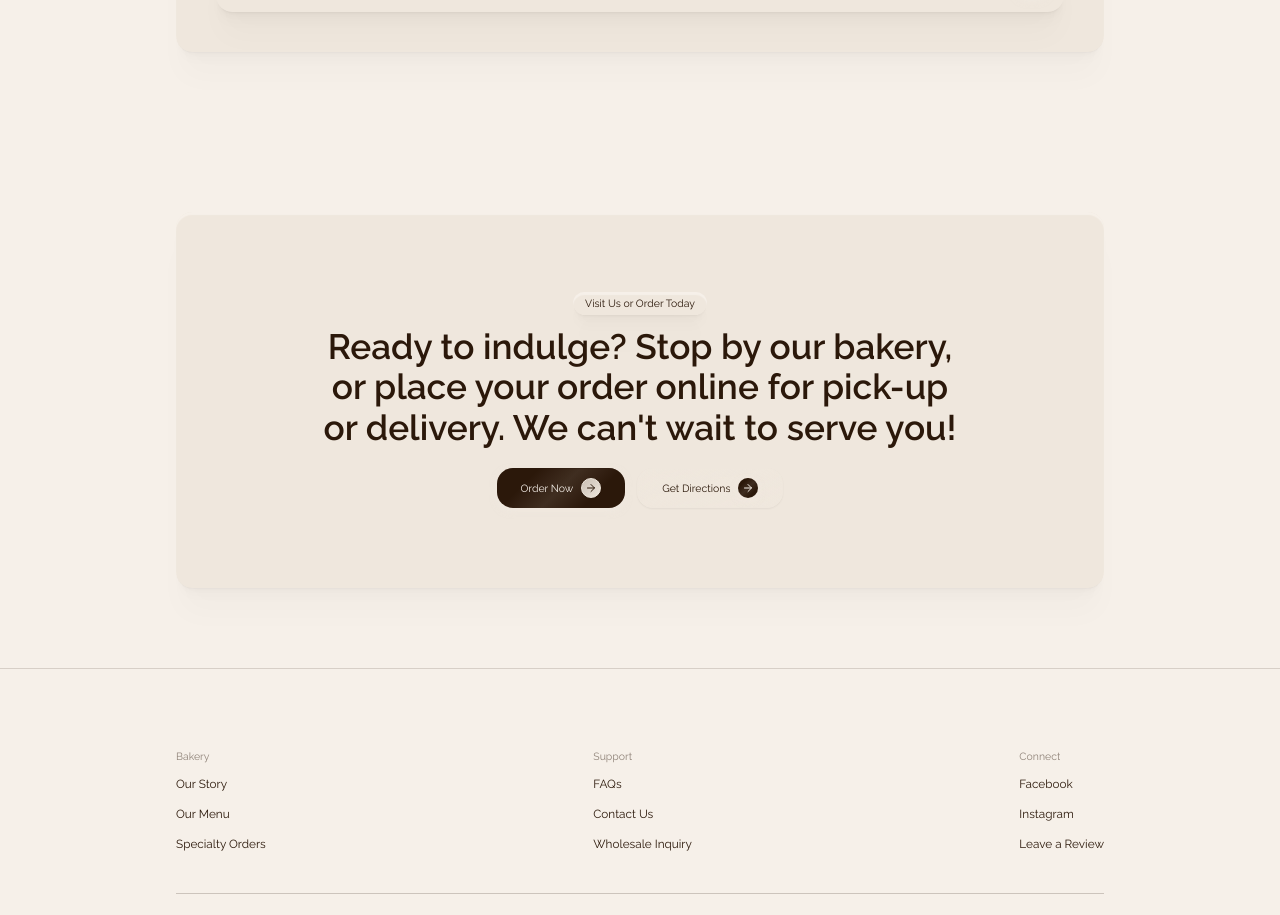
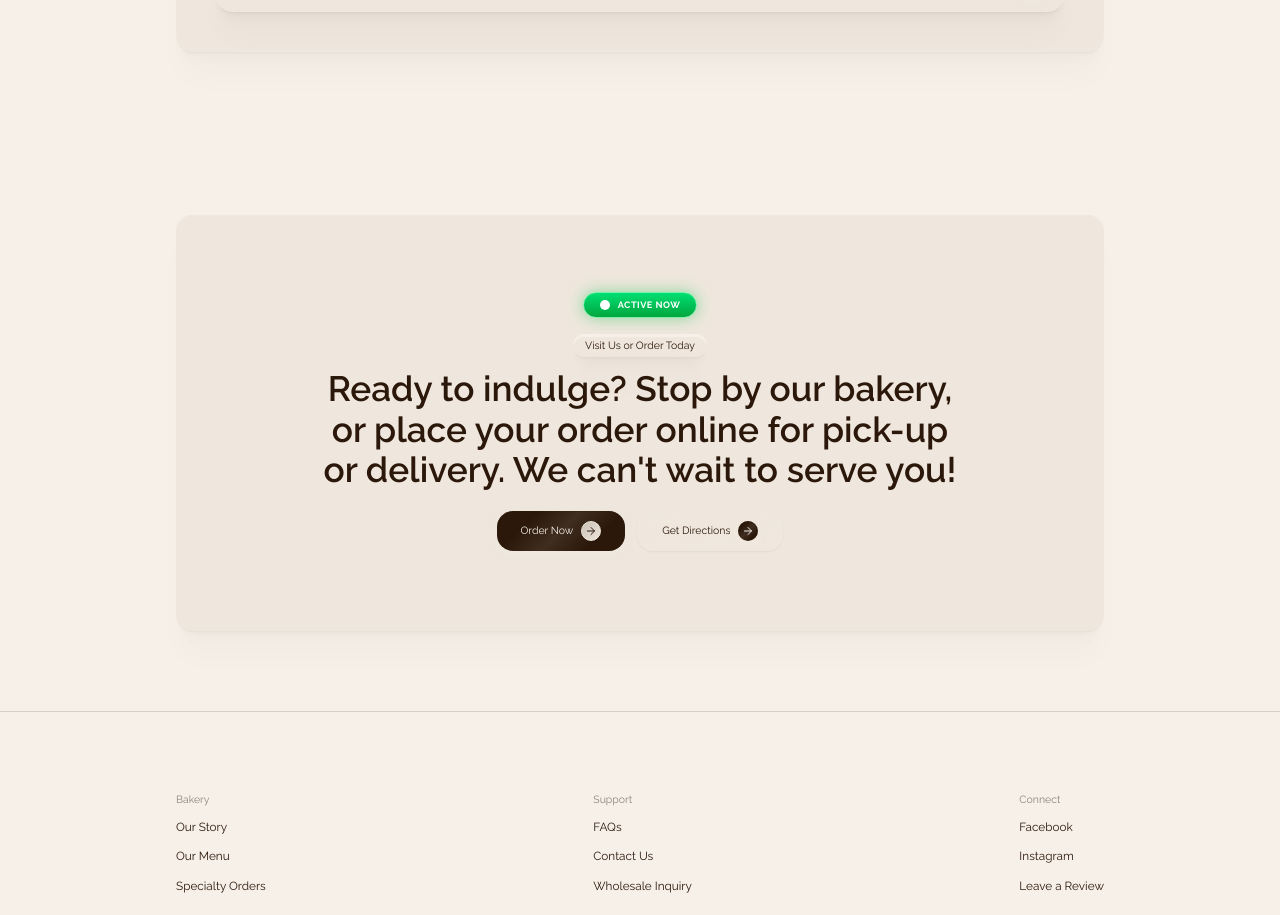
Before and after one commit to kudinDmitriyUp/8ba83457-cb74-4c87-9970-1eb5e76717a9, a React (Vite) app: page / in a window 1280 px wide. Shown: the part 5901-6816 px from the top of the page. Built offline with nearby package versions, Linux system fonts and the light colour scheme; a web font is replaced by a local one.

Commit message:
Bob AI: Add glossy green pulsing Active Now badge to contact section

```diff
--- a/src/pages/HomePage/sections/Contact.tsx
+++ b/src/pages/HomePage/sections/Contact.tsx
@@ -1,27 +1,51 @@
-// AUTO-GENERATED by per-section-migrate. Edit freely — Bob will treat this
-// file as the canonical source for the "contact" section.
+// @ts-nocheck — generated by catalog-eject; runtime-correct but TS strict-mode false-positives on inlined catalog body
+import ScrollReveal from "@/components/ui/ScrollReveal";
+import TextAnimation from "@/components/ui/TextAnimation";
+import Button from "@/components/ui/Button";
+import ActiveBadge from "@/components/ui/ActiveBadge";
 
-import React from 'react';
-import ContactCta from '@/components/sections/contact/ContactCta';
-import SectionErrorBoundary from "@/components/ui/SectionErrorBoundary";
+const ContactInline = () => {
+  return (
+    <section aria-label="Contact section" className="py-20">
+      <div className="w-content-width mx-auto">
+        <ScrollReveal variant="slide-up">
+          <div className="flex flex-col items-center gap-8 md:gap-10 py-20 px-8 rounded card">
+            <div className="flex flex-col items-center gap-2">
+              <div className="flex items-center gap-2 px-4 py-1.5 rounded-full bg-gradient-to-b from-green-400 to-green-600 text-white shadow-[0_0_15px_rgba(34,197,94,0.5)] border border-green-300 mb-2">
+                <span className="relative flex h-2.5 w-2.5">
+                  <span className="animate-ping absolute inline-flex h-full w-full rounded-full bg-white opacity-75"></span>
+                  <span className="relative inline-flex rounded-full h-2.5 w-2.5 bg-white"></span>
+                </span>
+                <span className="text-xs font-bold tracking-wider uppercase">Active Now</span>
+              </div>
+              <div className="px-3 py-1 mb-1 text-sm card rounded w-fit">
+                <p>{"Visit Us or Order Today"}</p>
+              </div>
 
-export default function ContactSection(): React.JSX.Element {
+              <TextAnimation
+                text={"Ready to indulge? Stop by our bakery, or place your order online for pick-up or delivery. We can't wait to serve you!"}
+                variant="fade"
+                gradientText={true}
+                tag="h2"
+                className="md:max-w-8/10 text-5xl 2xl:text-6xl leading-[1.15] font-semibold text-center text-balance"
+              />
+
+              <div className="flex flex-wrap justify-center gap-3 mt-2 md:mt-3">
+                <Button text={{"text":"Order Now","href":"mailto:orders@thedailycrumb.com"}.text} href={{"text":"Order Now","href":"mailto:orders@thedailycrumb.com"}.href} variant="primary" />
+                <Button text={{"text":"Get Directions","href":"https://maps.google.com/maps?q=The+Daily+Crumb"}.text} href={{"text":"Get Directions","href":"https://maps.google.com/maps?q=The+Daily+Crumb"}.href} variant="secondary" animationDelay={0.1} />
+              </div>
+            </div>
+          </div>
+        </ScrollReveal>
+      </div>
+    </section>
+  );
+};
+
+export default function ContactSection() {
   return (
-    <div id="contact" data-section="contact">
-        <SectionErrorBoundary name="contact">
-              <ContactCta
-          tag="Visit Us or Order Today"
-          text="Ready to indulge? Stop by our bakery, or place your order online for pick-up or delivery. We can't wait to serve you!"
-          primaryButton={{
-            text: "Order Now",
-            href: "mailto:orders@thedailycrumb.com",
-          }}
-          secondaryButton={{
-            text: "Get Directions",
-            href: "https://maps.google.com/maps?q=The+Daily+Crumb",
-          }}
-        />
-        </SectionErrorBoundary>
-      </div>
+    <div data-webild-section="contact" id="contact">
+      <ContactInline />
+    </div>
   );
 }
```
